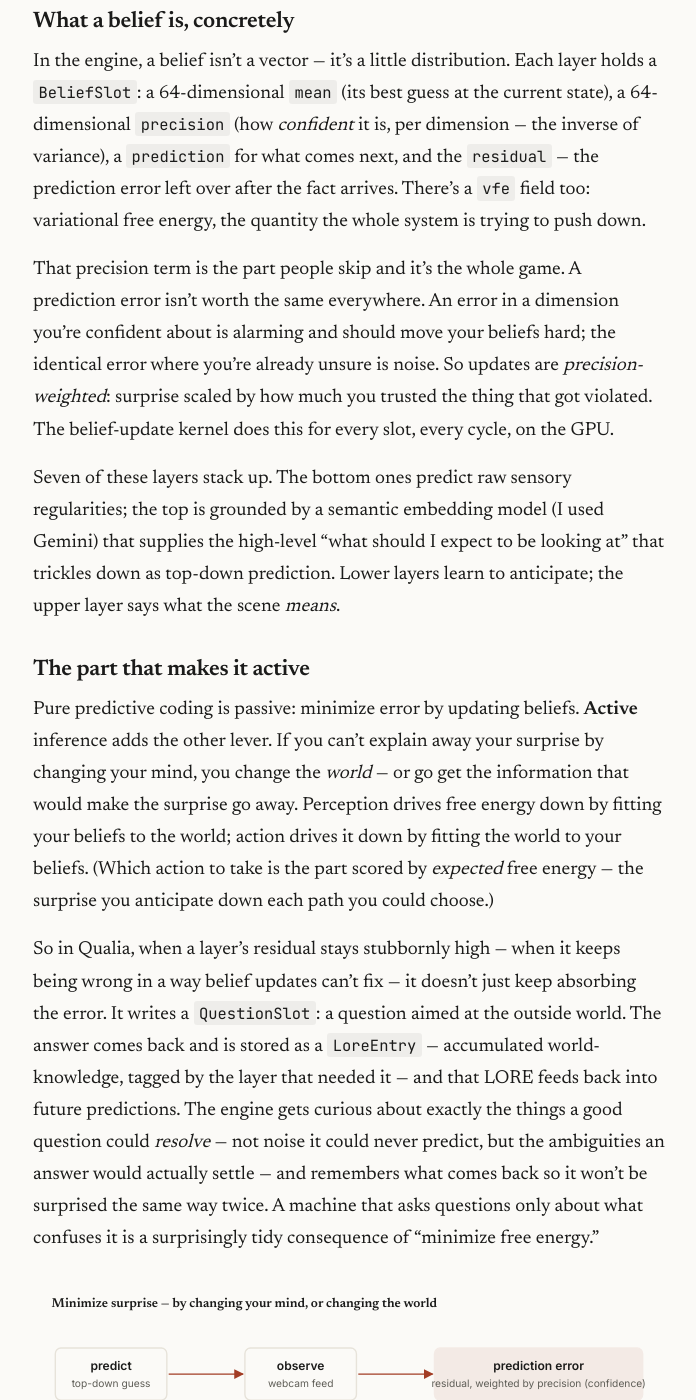
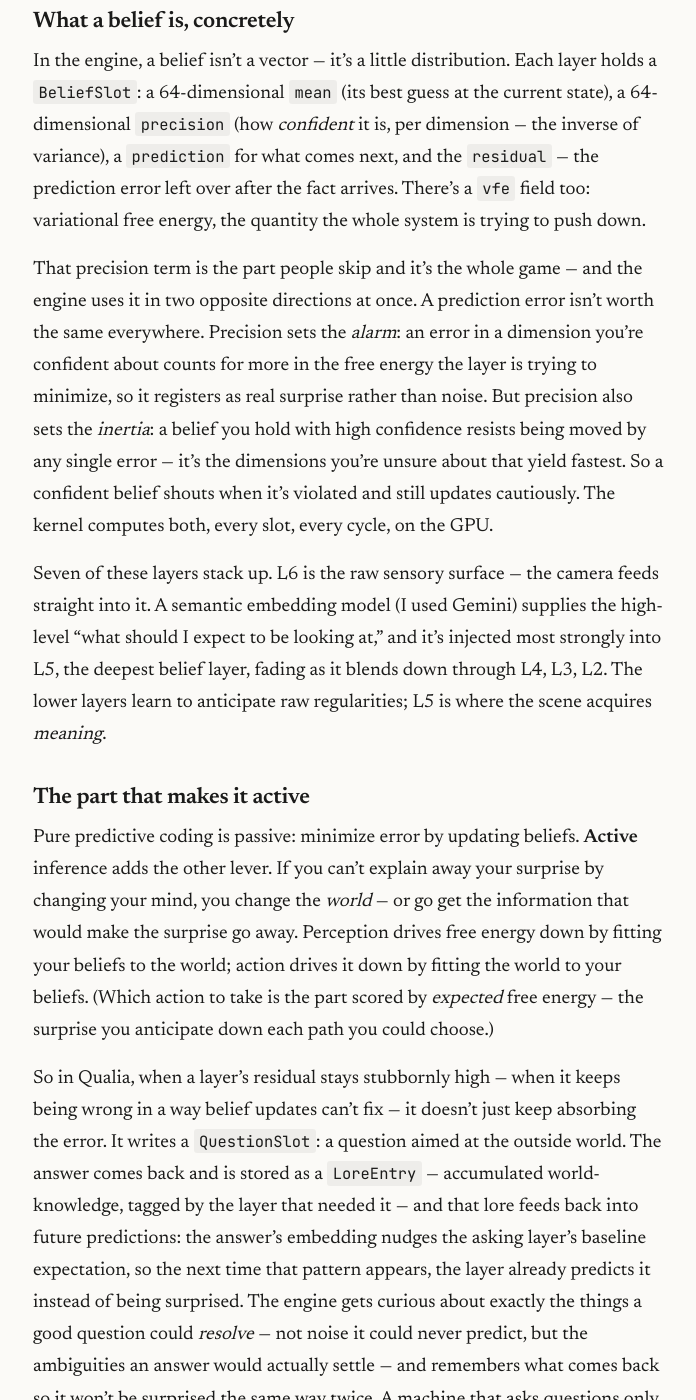
Before and after one commit to 0xSoftBoi/0xSoftBoi.github.io, a Jekyll site: the page built from _posts/2026-04-15-when-it-cant-explain-what-it-sees-it-asks.md, in a window 1280 px wide and 1400 px high, scrolled down 863 px. Shown: the whole window, without its empty margins (291-987 px from the left). Built offline with Jekyll 4.4.1, drawn with Linux system fonts in a browser that asks for light colours.

Commit message:
Sync active-inference post to the engine (precision, top layer, Lore now real)
- Precision: the kernel uses precision in two directions — it weights the
  free-energy *alarm* (confident errors count more) but inversely gates the
  belief *update* (a confident belief resists moving). The old prose described
  only the alarm and got the update direction backwards.
- Top layer: L6 is the raw sensor (camera); Gemini grounds L5, the deepest
  belief layer, fading down to L2 — not 'the top'.
- Lore: the feedback loop is now implemented (sensorforge#4), so name the
  mechanism — the answer's embedding nudges the asking layer's baseline.

Co-Authored-By: Claude Opus 4.8 (1M context) <noreply@anthropic.com>

```diff
--- a/_posts/2026-04-15-when-it-cant-explain-what-it-sees-it-asks.md
+++ b/_posts/2026-04-15-when-it-cant-explain-what-it-sees-it-asks.md
@@ -18,15 +18,15 @@ That behavior falls out of an old idea from neuroscience. Friston's free energy
 
 In the engine, a belief isn't a vector — it's a little distribution. Each layer holds a `BeliefSlot`: a 64-dimensional `mean` (its best guess at the current state), a 64-dimensional `precision` (how *confident* it is, per dimension — the inverse of variance), a `prediction` for what comes next, and the `residual` — the prediction error left over after the fact arrives. There's a `vfe` field too: variational free energy, the quantity the whole system is trying to push down.
 
-That precision term is the part people skip and it's the whole game. A prediction error isn't worth the same everywhere. An error in a dimension you're confident about is alarming and should move your beliefs hard; the identical error where you're already unsure is noise. So updates are *precision-weighted*: surprise scaled by how much you trusted the thing that got violated. The belief-update kernel does this for every slot, every cycle, on the GPU.
+That precision term is the part people skip and it's the whole game — and the engine uses it in two opposite directions at once. A prediction error isn't worth the same everywhere. Precision sets the *alarm*: an error in a dimension you're confident about counts for more in the free energy the layer is trying to minimize, so it registers as real surprise rather than noise. But precision also sets the *inertia*: a belief you hold with high confidence resists being moved by any single error — it's the dimensions you're unsure about that yield fastest. So a confident belief shouts when it's violated and still updates cautiously. The kernel computes both, every slot, every cycle, on the GPU.
 
-Seven of these layers stack up. The bottom ones predict raw sensory regularities; the top is grounded by a semantic embedding model (I used Gemini) that supplies the high-level "what should I expect to be looking at" that trickles down as top-down prediction. Lower layers learn to anticipate; the upper layer says what the scene *means*.
+Seven of these layers stack up. L6 is the raw sensory surface — the camera feeds straight into it. A semantic embedding model (I used Gemini) supplies the high-level "what should I expect to be looking at," and it's injected most strongly into L5, the deepest belief layer, fading as it blends down through L4, L3, L2. The lower layers learn to anticipate raw regularities; L5 is where the scene acquires *meaning*.
 
 ## The part that makes it active
 
 Pure predictive coding is passive: minimize error by updating beliefs. **Active** inference adds the other lever. If you can't explain away your surprise by changing your mind, you change the *world* — or go get the information that would make the surprise go away. Perception drives free energy down by fitting your beliefs to the world; action drives it down by fitting the world to your beliefs. (Which action to take is the part scored by *expected* free energy — the surprise you anticipate down each path you could choose.)
 
-So in Qualia, when a layer's residual stays stubbornly high — when it keeps being wrong in a way belief updates can't fix — it doesn't just keep absorbing the error. It writes a `QuestionSlot`: a question aimed at the outside world. The answer comes back and is stored as a `LoreEntry` — accumulated world-knowledge, tagged by the layer that needed it — and that LORE feeds back into future predictions. The engine gets curious about exactly the things a good question could *resolve* — not noise it could never predict, but the ambiguities an answer would actually settle — and remembers what comes back so it won't be surprised the same way twice. A machine that asks questions only about what confuses it is a surprisingly tidy consequence of "minimize free energy."
+So in Qualia, when a layer's residual stays stubbornly high — when it keeps being wrong in a way belief updates can't fix — it doesn't just keep absorbing the error. It writes a `QuestionSlot`: a question aimed at the outside world. The answer comes back and is stored as a `LoreEntry` — accumulated world-knowledge, tagged by the layer that needed it — and that lore feeds back into future predictions: the answer's embedding nudges the asking layer's baseline expectation, so the next time that pattern appears, the layer already predicts it instead of being surprised. The engine gets curious about exactly the things a good question could *resolve* — not noise it could never predict, but the ambiguities an answer would actually settle — and remembers what comes back so it won't be surprised the same way twice. A machine that asks questions only about what confuses it is a surprisingly tidy consequence of "minimize free energy."
 
 <figure class="chart">
 <svg viewBox="0 0 680 320" role="img" aria-labelledby="ai-t">
```
